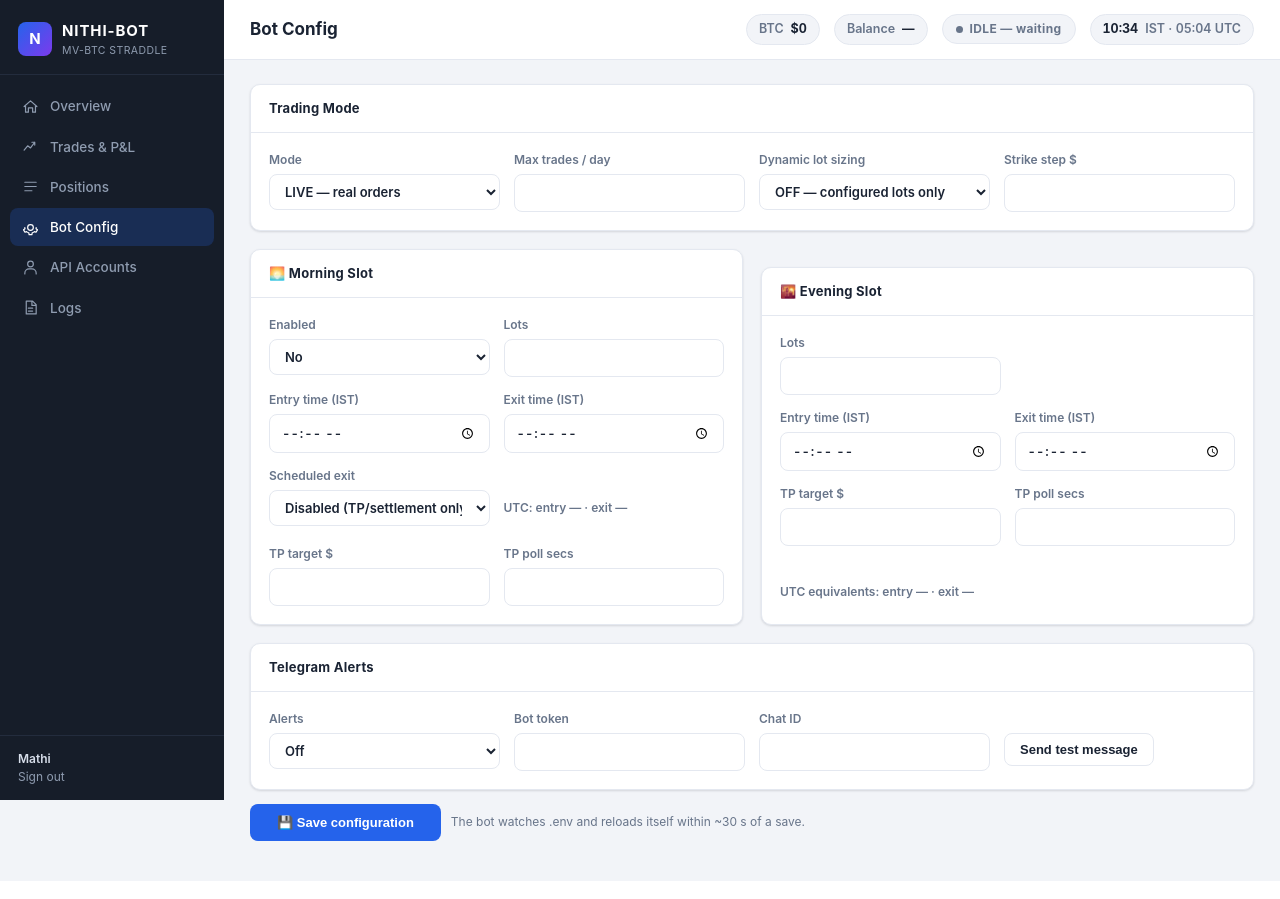
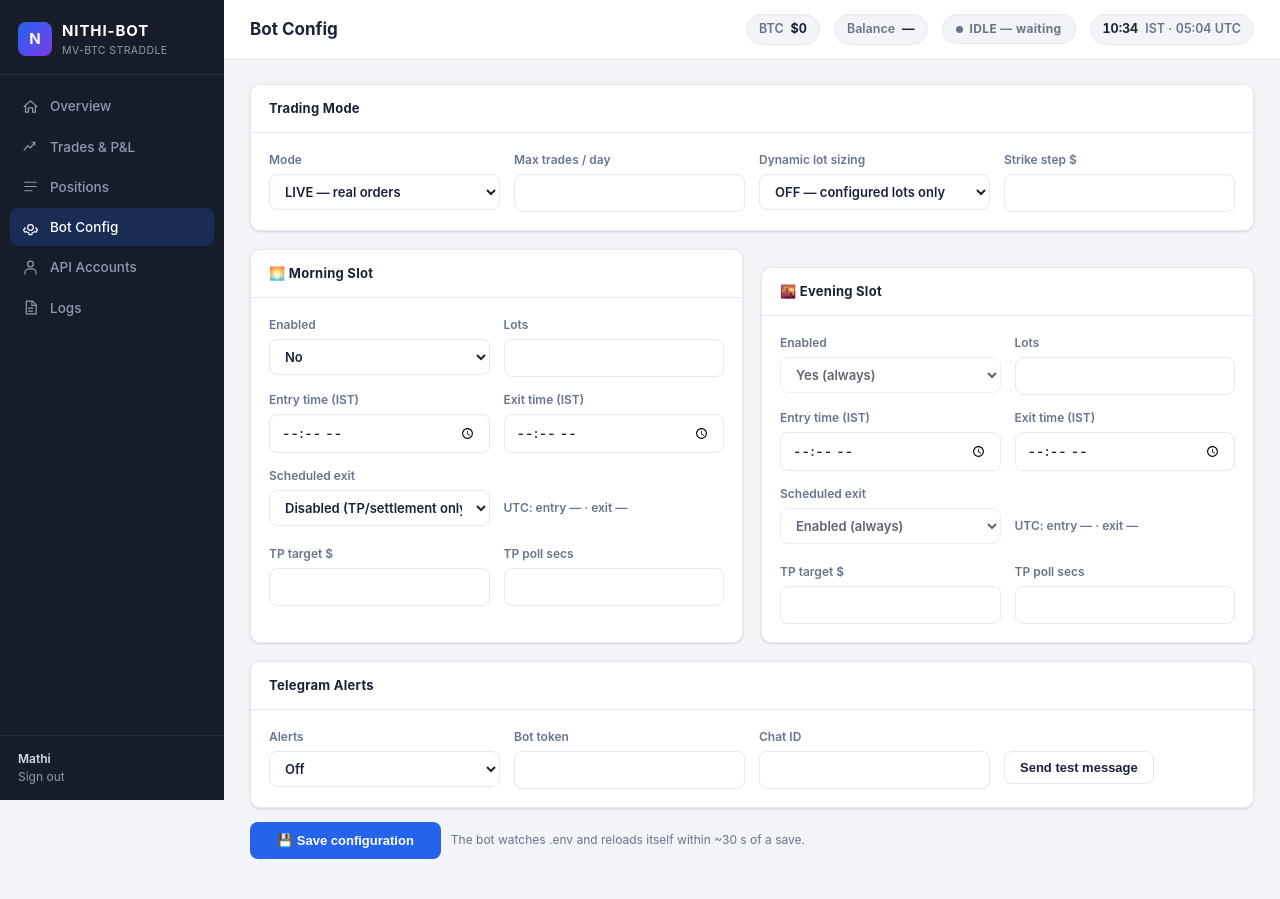
Before and after one commit to kavinagaran/Delta.Exchange.Mathi, a Flask app: page /config in a window 1280 px wide. Run offline with Flask 3, Linux system fonts and the light colour scheme; data that the repository does not hold is empty.

Commit message:
style: mirror Evening slot config layout to match Morning slot
Same row structure in both cards: Enabled | Lots, Entry | Exit time,
Scheduled exit | UTC hint, TP target | TP poll. Evening's Enabled and
Scheduled-exit controls are shown disabled ('always') since the bot has
no off switch for its core evening trade — the layout communicates the
invariant instead of leaving asymmetric gaps.

Co-Authored-By: Claude Fable 5 <noreply@anthropic.com>

```diff
--- a/templates/config.html
+++ b/templates/config.html
@@ -42,13 +42,18 @@
   <div class="card">
     <div class="card-hd">🌇 Evening Slot</div>
     <div class="card-bd form-grid two">
+      <label class="fld"><span>Enabled</span>
+        <select disabled title="The evening slot is the bot's core trade and is always on"><option>Yes (always)</option></select>
+      </label>
       <label class="fld"><span>Lots</span><input id="c-STRADDLE_LOTS" type="number" min="1" max="5000"></label>
-      <label class="fld"><span>&nbsp;</span><span></span></label>
       <label class="fld"><span>Entry time (IST)</span><input id="t-evening-entry" type="time" step="60"></label>
       <label class="fld"><span>Exit time (IST)</span><input id="t-evening-exit" type="time" step="60"></label>
+      <label class="fld"><span>Scheduled exit</span>
+        <select disabled title="The evening position is always closed at the scheduled exit time"><option>Enabled (always)</option></select>
+      </label>
+      <label class="fld"><span>&nbsp;</span><span class="hint" style="display:block;padding:9px 0" id="utc-evening"></span></label>
       <label class="fld"><span>TP target $</span><input id="c-TP_TARGET_PNL" type="number"></label>
       <label class="fld"><span>TP poll secs</span><input id="c-TP_POLL_SECS" type="number" min="10"></label>
-      <label class="fld" style="grid-column:1/-1"><span>&nbsp;</span><span class="hint" style="display:block" id="utc-evening"></span></label>
     </div>
   </div>
 </div>
@@ -111,7 +116,7 @@ function utcHints() {
   document.getElementById('utc-morning').textContent =
     `UTC: entry ${utcOf('t-morning-entry')} · exit ${utcOf('t-morning-exit')}`;
   document.getElementById('utc-evening').textContent =
-    `UTC equivalents: entry ${utcOf('t-evening-entry')} · exit ${utcOf('t-evening-exit')}`;
+    `UTC: entry ${utcOf('t-evening-entry')} · exit ${utcOf('t-evening-exit')}`;
 }
 
 async function loadConfig() {
```
